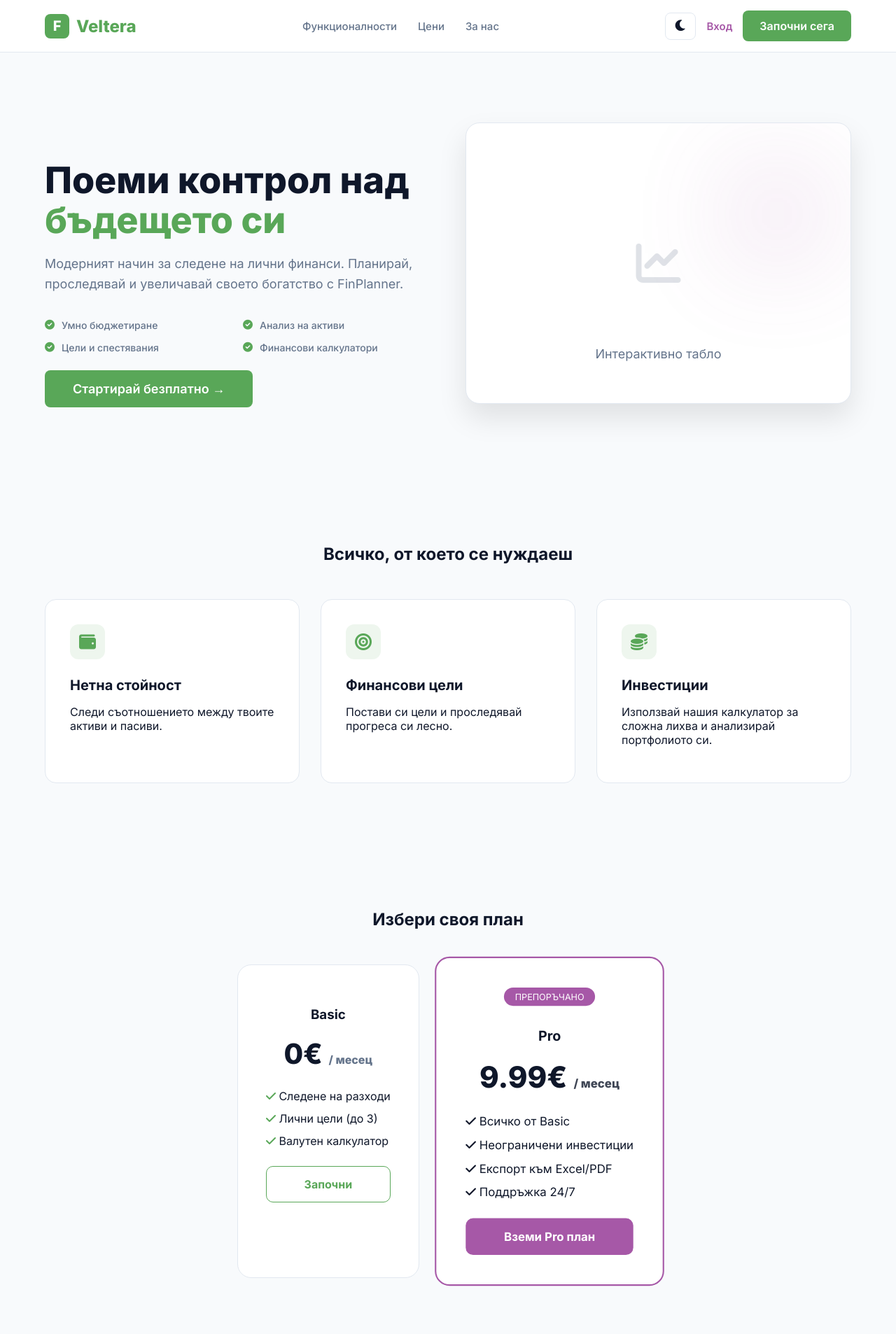
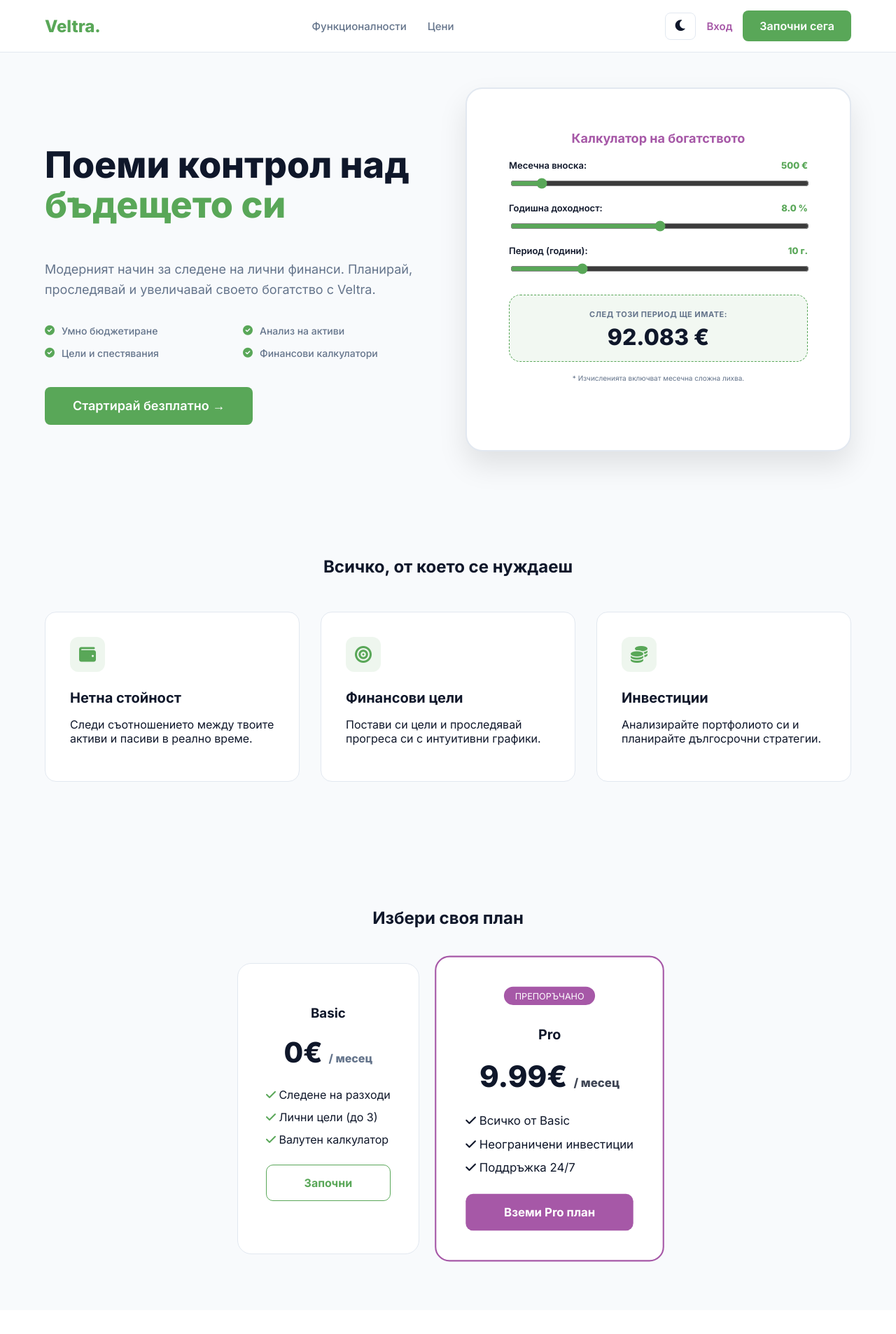
Before and after one commit to kolev-dev/Financial-Planner, a PHP site: page / in a window 1280 px wide. Shown: the whole page at 70% size. After the commit the page ends 1803 px from the top, so only its background shows below. Run offline with PHP 8.4, Linux system fonts and the light colour scheme.

Commit message:
Last Working Version

```diff
--- a/index.php
+++ b/index.php
@@ -3,7 +3,7 @@
 <head>
     <meta charset="UTF-8">
     <meta name="viewport" content="width=device-width, initial-scale=1.0">
-    <title>Veltera</title>
+    <title>Veltra - Поеми контрол над бъдещето си</title>
     <link href="https://fonts.googleapis.com/css2?family=Inter:wght@300;400;500;600;700;800&display=swap" rel="stylesheet">
     <link rel="stylesheet" href="https://cdnjs.cloudflare.com/ajax/libs/font-awesome/6.0.0/css/all.min.css">
     <style>
@@ -13,7 +13,6 @@
             --accent: #a658a7;
             --accent-hover: #8e4a8f;
 
-
             --bg-body: #F8FAFC;
             --bg-card: #FFFFFF;
             --text-main: #0F172A;
@@ -22,7 +21,6 @@
             --header-bg: rgba(255, 255, 255, 0.9);
         }
 
-        /* Тъмен режим (Dark Mode) променливи */
         body.dark-mode {
             --bg-body: #0f172a;
             --bg-card: #1e293b;
@@ -38,7 +36,7 @@
             padding: 0;
             color: var(--text-main);
             background-color: var(--bg-body);
-            transition: backg round 0.3s, color 0.3s;
+            transition: background 0.3s, color 0.3s;
             -webkit-font-smoothing: antialiased;
         }
 
@@ -55,9 +53,7 @@
             top: 0;
             z-index: 100;
         }
-        .logo { font-size: 24px; font-weight: 800; color: var(--primary); display: flex; align-items: center; gap: 10px; }
-        .logo-icon { width: 35px; height: 35px; background: var(--primary); color: white; border-radius: 8px; display: flex; align-items: center; justify-content: center; font-size: 20px; }
-
+        .logo { font-size: 24px; font-weight: 800; color: var(--primary); text-decoration: none; }
         nav { display: flex; gap: 30px; }
         nav a { text-decoration: none; color: var(--text-muted); font-weight: 500; font-size: 15px; transition: color 0.3s; }
         nav a:hover { color: var(--primary); }
@@ -65,8 +61,7 @@
         .auth-buttons { display: flex; gap: 15px; align-items: center; }
         .btn-login { text-decoration: none; color: var(--accent); font-weight: 600; font-size: 15px; }
 
-        /* Бутони */
-        .btn-primary { background: var(--primary); color: white; padding: 12px 24px; border-radius: 8px; text-decoration: none; font-weight: 600; transition: 0.3s; border: none; cursor: pointer; }
+        .btn-primary { background: var(--primary); color: white; padding: 12px 24px; border-radius: 8px; text-decoration: none; font-weight: 600; transition: 0.3s; border: none; cursor: pointer; display: inline-block; }
         .btn-primary:hover { background: var(--primary-hover); transform: translateY(-2px); }
 
         .dark-mode-toggle {
@@ -84,10 +79,10 @@
             display: grid;
             grid-template-columns: 1fr 1fr;
             gap: 50px;
-            padding: 100px 5%;
+            padding: 50px 5%;
             align-items: center;
         }
-        .hero h1 { font-size: 52px; font-weight: 800; line-height: 1.1; margin-bottom: 20px; }
+        .hero h1 { font-size: 52px; font-weight: 800; line-height: 1.1; margin-bottom: 50px; }
         .hero h1 span { color: var(--primary); }
         .hero p { font-size: 18px; color: var(--text-muted); line-height: 1.6; margin-bottom: 35px; }
 
@@ -95,51 +90,59 @@
         .bullet { display: flex; align-items: center; gap: 10px; font-size: 14px; color: var(--text-muted); font-weight: 500;}
         .bullet i { color: var(--primary); }
 
+        /* --- Calculator Widget Inside Hero --- */
         .hero-image-placeholder {
             background: var(--bg-card);
-            border-radius: 20px;
+            border-radius: 24px;
             box-shadow: 0 20px 40px rgba(0,0,0,0.1);
-            border: 1px solid var(--border);
-            height: 400px;
+            border: 2px solid var(--border);
+            padding: 60px;
             display: flex;
-            align-items: center;
-            justify-content: center;
-            color: var(--text-muted);
+            flex-direction: column;
+            color: var(--text-main);
             position: relative;
             overflow: hidden;
         }
-        /* Декорация за картинката */
-        .hero-image-placeholder::after {
-            content: '';
-            position: absolute;
-            width: 100px;
-            height: 100px;
-            background: var(--accent);
-            filter: blur(80px);
-            top: 20%;
-            right: 10%;
-            opacity: 0.3;
+
+        .calc-title { margin-top: 0; font-size: 18px; margin-bottom: 20px; color: var(--accent); font-weight: 700; text-align: center; }
+
+        .input-wrap { margin-bottom: 15px; }
+        .input-wrap label { display: flex; justify-content: space-between; font-weight: 600; font-size: 13px; margin-bottom: 8px; }
+        .input-wrap label span { color: var(--primary); font-weight: 800; }
+
+        input[type=range] { width: 100%; accent-color: var(--primary); cursor: pointer; }
+
+        .result-box {
+            background: rgba(89, 167, 88, 0.08);
+            padding: 15px;
+            border-radius: 16px;
+            text-align: center;
+            margin-top: 10px;
+            border: 1px dashed var(--primary);
         }
+        .result-label { font-size: 11px; color: var(--text-muted); font-weight: 700; text-transform: uppercase; letter-spacing: 0.5px; }
+        .result-value { font-size: 32px; font-weight: 800; color: var(--text-main); display: block; margin-top: 5px; }
 
         /* --- Функционалности --- */
         .features { padding: 80px 5%; text-align: center; }
         .grid-4 { display: grid; grid-template-columns: repeat(auto-fit, minmax(250px, 1fr)); gap: 30px; margin-top: 50px; }
         .feature-card { background: var(--bg-card); border: 1px solid var(--border); padding: 35px; border-radius: 16px; text-align: left; transition: 0.3s; }
-        .feature-card:hover { transform: translateY(-10px); border-color: var(--accent); box-shadow: 0 10px 30px rgba(89, 167, 88, 0.15); }
+        .feature-card:hover { transform: translateY(-10px); border-color: var(--primary); box-shadow: 0 10px 30px rgba(89, 167, 88, 0.15); }
         .icon { width: 50px; height: 50px; background: rgba(89, 167, 88, 0.1); color: var(--primary); border-radius: 12px; display: flex; align-items: center; justify-content: center; margin-bottom: 25px; font-size: 24px; }
         .feature-card h3 { font-size: 20px; margin-bottom: 12px; }
 
         /* --- Pricing --- */
+        .pricing { text-align: center; padding: 80px 5%; }
+        .price-card { background: var(--bg-card); border: 1px solid var(--border); padding: 40px; border-radius: 20px; transition: 0.3s; }
         .price-card.pro { border: 2px solid var(--accent); transform: scale(1.05); }
-        .price-card.pro .btn-full { background: var(--accent); }
-        .price-card.pro .btn-full:hover { background: var(--accent-hover); }
-        .recommended-badge { background: var(--accent); }
-        .price-card { background: var(--bg-card); border: 1px solid var(--border); padding: 40px; border-radius: 20px; }
+        .recommended-badge { background: var(--accent); color: white; padding: 5px 15px; border-radius: 20px; font-size: 12px; display: inline-block; margin-bottom: 10px; }
+
         .btn-full { display: block; width: 100%; text-align: center; padding: 15px; border-radius: 10px; text-decoration: none; font-weight: 700; margin-top: 20px; box-sizing: border-box; transition: 0.3s; }
         .btn-outline { border: 1px solid var(--primary); color: var(--primary); }
         .btn-outline:hover { background: var(--primary); color: white; }
+        .btn-pro { background: var(--accent); color: white; }
+        .btn-pro:hover { background: var(--accent-hover); }
 
-        /* Responsive */
         @media (max-width: 900px) {
             .hero { grid-template-columns: 1fr; text-align: center; }
             .hero-bullets { justify-content: center; }
@@ -150,13 +153,10 @@
 <body>
 
     <header>
-        <div class="logo">
-            <div class="logo-icon">F</div> Veltera
-        </div>
+        <a href="#" class="logo">Veltra.</a>
         <nav>
             <a href="#features">Функционалности</a>
             <a href="#pricing">Цени</a>
-            <a href="#about">За нас</a>
         </nav>
         <div class="auth-buttons">
             <button class="dark-mode-toggle" id="theme-toggle">
@@ -170,7 +170,7 @@
     <section class="hero">
         <div class="hero-content">
             <h1>Поеми контрол над <span>бъдещето си</span></h1>
-            <p>Модерният начин за следене на лични финанси. Планирай, проследявай и увеличавай своето богатство с FinPlanner.</p>
+            <p>Модерният начин за следене на лични финанси. Планирай, проследявай и увеличавай своето богатство с Veltra.</p>
 
             <div class="hero-bullets">
                 <div class="bullet"><i class="fas fa-check-circle"></i> Умно бюджетиране</div>
@@ -181,13 +181,32 @@
 
             <a href="register.php" class="btn-primary" style="padding: 16px 40px; font-size: 18px;">Стартирай безплатно →</a>
         </div>
+
+        <!-- CALCULATOR WIDGET STARTS HERE -->
         <div class="hero-image-placeholder">
-            <i class="fas fa-chart-line fa-4x" style="opacity: 0.2;"></i>
-            <p style="position: absolute; bottom: 20px;">Интерактивно табло</p>
+            <h3 class="calc-title">Калкулатор на богатството</h3>
 
+            <div class="input-wrap">
+                <label>Месечна вноска: <span id="val-monthly">500 €</span></label>
+                <input type="range" id="monthly" min="50" max="5000" step="50" value="500" oninput="calculate()">
+            </div>
 
+            <div class="input-wrap">
+                <label>Годишна доходност: <span id="val-yield">8 %</span></label>
+                <input type="range" id="yield" min="1" max="15" step="0.5" value="8" oninput="calculate()">
+            </div>
 
+            <div class="input-wrap">
+                <label>Период (години): <span id="val-years">10 г.</span></label>
+                <input type="range" id="years" min="1" max="40" step="1" value="10" oninput="calculate()">
+            </div>
 
+            <div class="result-box">
+                <span class="result-label">След този период ще имате:</span>
+                <span class="result-value" id="total-result">92,408 €</span>
+            </div>
+
+            <p style="font-size: 10px; color: var(--text-muted); margin-top: 15px; text-align: center;">* Изчисленията включват месечна сложна лихва.</p>
         </div>
     </section>
 
@@ -197,27 +216,27 @@
             <div class="feature-card">
                 <div class="icon"><i class="fas fa-wallet"></i></div>
                 <h3>Нетна стойност</h3>
-                <p>Следи съотношението между твоите активи и пасиви.</p>
+                <p>Следи съотношението между твоите активи и пасиви в реално време.</p>
             </div>
             <div class="feature-card">
                 <div class="icon"><i class="fas fa-bullseye"></i></div>
                 <h3>Финансови цели</h3>
-                <p>Постави си цели и проследявай прогреса си лесно.</p>
+                <p>Постави си цели и проследявай прогреса си с интуитивни графики.</p>
             </div>
             <div class="feature-card">
                 <div class="icon"><i class="fas fa-coins"></i></div>
                 <h3>Инвестиции</h3>
-                <p>Използвай нашия калкулатор за сложна лихва и анализирай портфолиото си.</p>
+                <p>Анализирайте портфолиото си и планирайте дългосрочни стратегии.</p>
             </div>
             <!-- <div class="feature-card">
-                <div class="icon"><i class="fas fa-file-export"></i></div>
-                <h3>Експорт на данни</h3>
-                <p>Изтегли своите отчети в PDF или Excel формат само с един клик.</p>
+                <div class="icon"><i class="fas fa-chart-pie"></i></div>
+                <h3>Анализи</h3>
+                <p>Получавай детайлни отчети за своите приходи и разходи всеки месец.</p>
             </div> -->
         </div>
     </section>
 
-    <section id="pricing" class="pricing" style="text-align: center; padding: 80px 5%;">
+    <section id="pricing" class="pricing">
         <h2>Избери своя план</h2>
         <div style="display: flex; justify-content: center; gap: 30px; margin-top: 50px; flex-wrap: wrap;">
 
@@ -233,27 +252,25 @@
             </div>
 
             <div class="price-card pro">
-                <div class="recommended-badge" style="color: white; padding: 5px 15px; border-radius: 20px; font-size: 12px; display: inline-block; margin-bottom: 10px;">ПРЕПОРЪЧАНО</div>
+                <div class="recommended-badge">ПРЕПОРЪЧАНО</div>
                 <h3>Pro</h3>
                 <div style="font-size: 40px; font-weight: 800; margin: 20px 0;">9.99€ <span style="font-size: 16px; opacity: 0.8;">/ месец</span></div>
                 <ul style="text-align: left; list-style: none; padding: 0; line-height: 2;">
                     <li><i class="fas fa-check"></i> Всичко от Basic</li>
                     <li><i class="fas fa-check"></i> Неограничени инвестиции</li>
-                    <li><i class="fas fa-check"></i> Експорт към Excel/PDF</li>
                     <li><i class="fas fa-check"></i> Поддръжка 24/7</li>
                 </ul>
-                <a href="register.php" class="btn-full" style="color: white;">Вземи Pro план</a>
+                <a href="register.php" class="btn-full btn-pro">Вземи Pro план</a>
             </div>
-
         </div>
     </section>
 
     <script>
+        // DARK MODE LOGIC
         const themeToggle = document.getElementById('theme-toggle');
         const body = document.body;
         const icon = themeToggle.querySelector('i');
 
-        // Проверка за запазена тема
         if (localStorage.getItem('theme') === 'dark') {
             body.classList.add('dark-mode');
             icon.classList.replace('fa-moon', 'fa-sun');
@@ -261,7 +278,6 @@
 
         themeToggle.addEventListener('click', () => {
             body.classList.toggle('dark-mode');
-
             if (body.classList.contains('dark-mode')) {
                 localStorage.setItem('theme', 'dark');
                 icon.classList.replace('fa-moon', 'fa-sun');
@@ -270,6 +286,33 @@
                 icon.classList.replace('fa-sun', 'fa-moon');
             }
         });
+
+        // CALCULATOR LOGIC
+        function calculate() {
+            const monthly = parseFloat(document.getElementById('monthly').value);
+            const annualRate = parseFloat(document.getElementById('yield').value) / 100;
+            const years = parseInt(document.getElementById('years').value);
+
+            document.getElementById('val-monthly').innerText = monthly + " €";
+            document.getElementById('val-yield').innerText = (annualRate * 100).toFixed(1) + " %";
+            document.getElementById('val-years').innerText = years + " г.";
+
+            const r = annualRate / 12;
+            const n = years * 12;
+
+            // Формула за бъдеща стойност на анюитет (месечни вноски)
+            let total = 0;
+            if (r > 0) {
+                total = monthly * ((Math.pow(1 + r, n) - 1) / r) * (1 + r);
+            } else {
+                total = monthly * n;
+            }
+
+            document.getElementById('total-result').innerText = new Intl.NumberFormat('de-DE').format(Math.round(total)) + " €";
+        }
+
+        // Първоначално изчисляване при зареждане
+        calculate();
     </script>
 </body>
 </html>
--- a/login.php
+++ b/login.php
@@ -10,6 +10,7 @@ if ($_SERVER['REQUEST_METHOD'] == 'POST') {
     $stmt = $pdo->prepare("SELECT * FROM users WHERE username = ? OR email = ?");
     $stmt->execute([$login_input, $login_input]);
     $user = $stmt->fetch();
+
 
     if ($user && password_verify($password, $user['password'])) {
         $_SESSION['user_id'] = $user['id'];
@@ -26,7 +27,7 @@ if ($_SERVER['REQUEST_METHOD'] == 'POST') {
 <html lang="bg">
 <head>
     <meta charset="UTF-8">
-    <title>Вход - Veltera</title>
+    <title>Вход - Veltra.</title>
     <link href="https://fonts.googleapis.com/css2?family=Inter:wght@400;600;800&display=swap" rel="stylesheet">
     <!-- Същите стилове като в register.php -->
     <style>
--- a/register.php
+++ b/register.php
@@ -22,7 +22,7 @@ if ($_SERVER['REQUEST_METHOD'] == 'POST') {
 <html lang="bg">
 <head>
     <meta charset="UTF-8">
-    <title>Регистрация - Veltera</title>
+    <title>Регистрация - Veltra.</title>
     <link href="https://fonts.googleapis.com/css2?family=Inter:wght@400;600;800&display=swap" rel="stylesheet">
     <link rel="stylesheet" href="https://cdnjs.cloudflare.com/ajax/libs/font-awesome/6.0.0/css/all.min.css">
     <style>
```
Also changed, not shown: actions/add_goal.php (added, +33 -0 lines), budgeting.php (added, +253 -0 lines), goals.php (added, +154 -0 lines).
